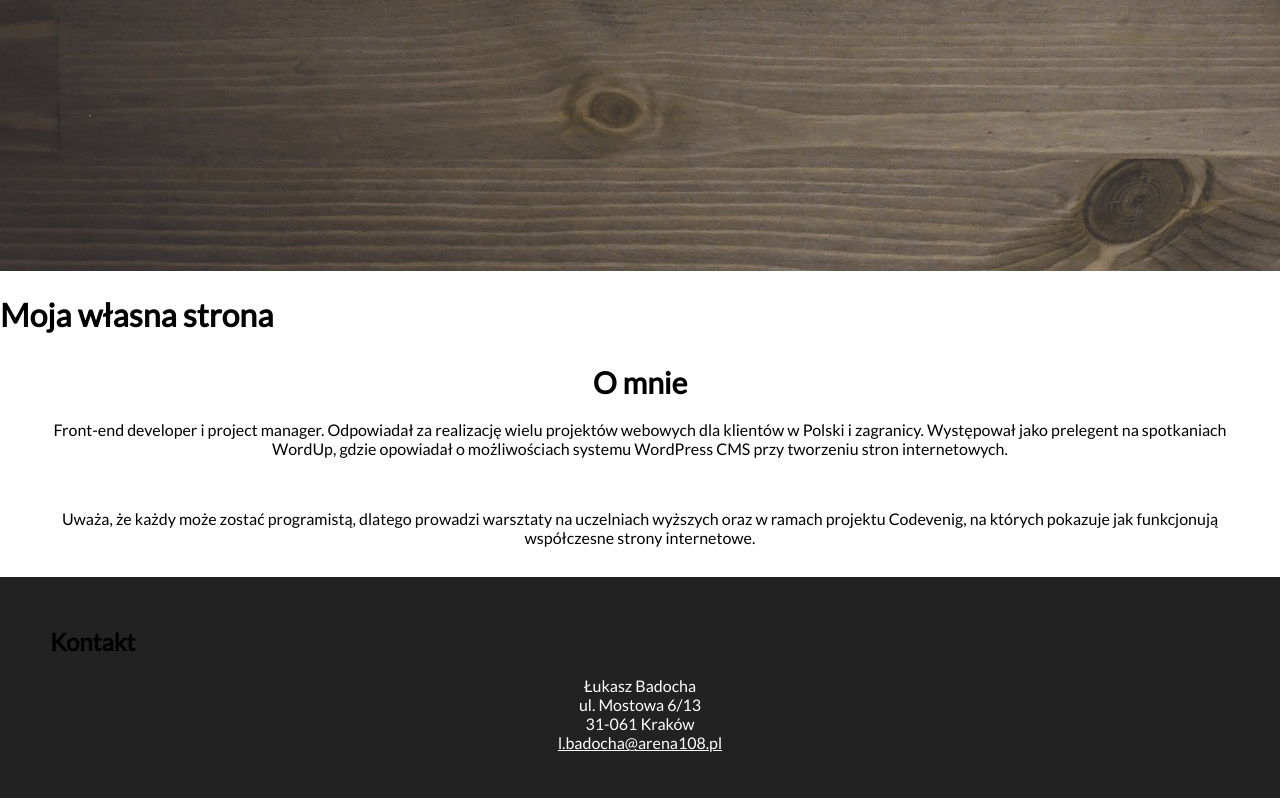
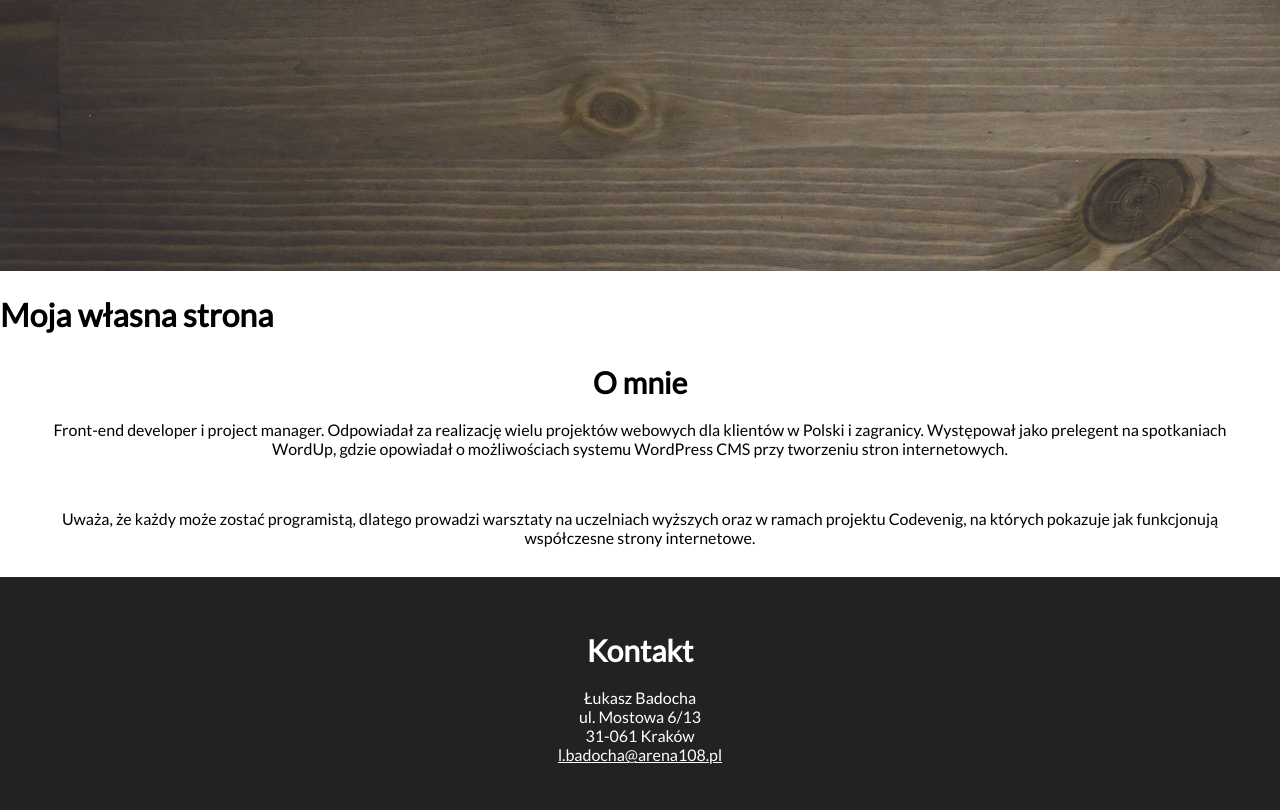
Before and after one commit to zdalnamarta/html-poprawa, a plain HTML site: page index.html in a window 1280 px wide. Shown: the part 1074-1884 px from the top of the page. Drawn offline with Linux system fonts and the light colour scheme.

Commit message:
poprawka -1a

```diff
--- a/index.html
+++ b/index.html
@@ -35,7 +35,7 @@
 
 
   <footer id="contact">
-    <h2 class="contact-header">Kontakt</h2>
+    <h2 id="contact-header">Kontakt</h2>
     <p id="contact-content">
       Łukasz Badocha<br />
       ul. Mostowa 6/13<br />
```
